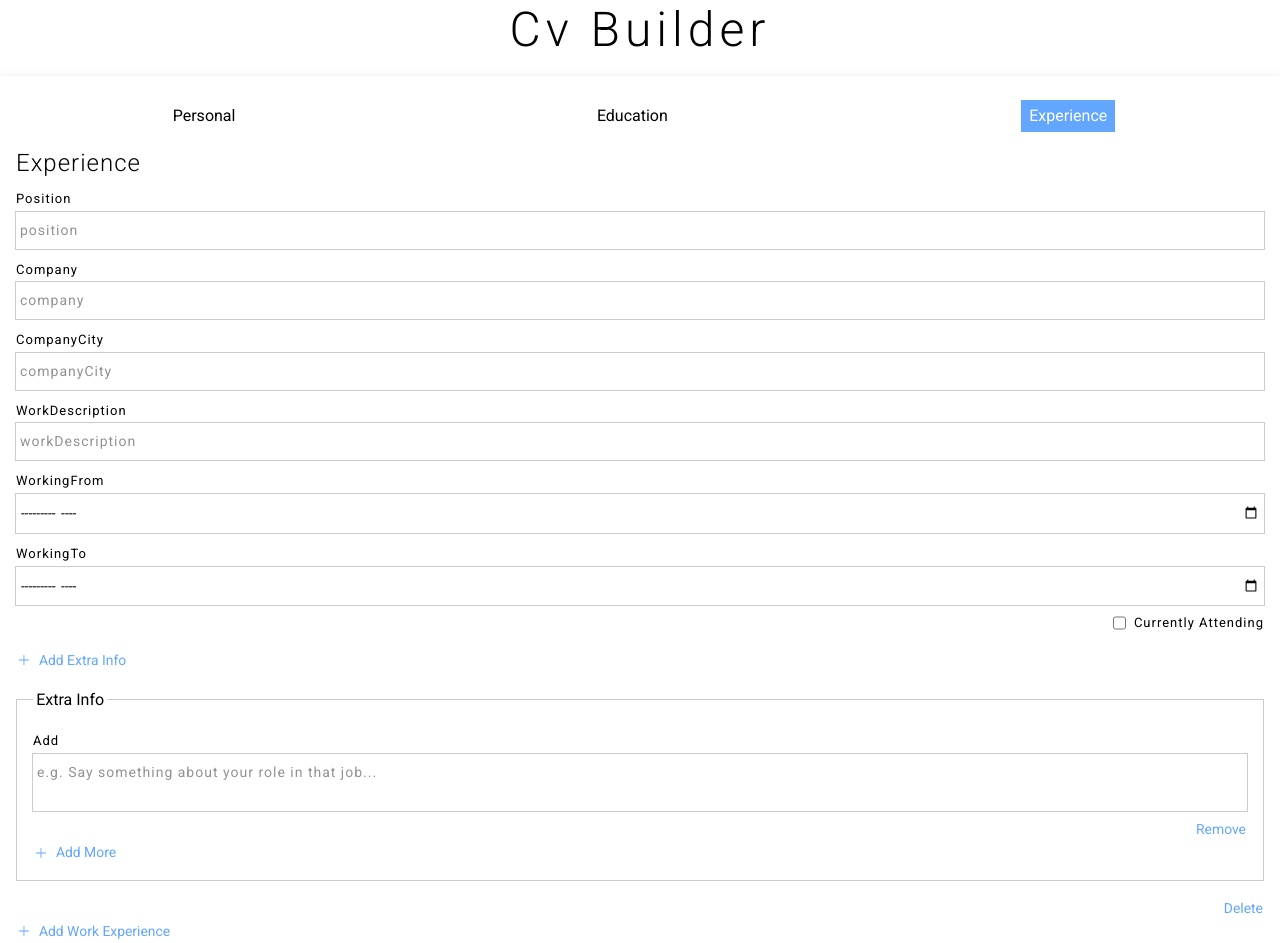
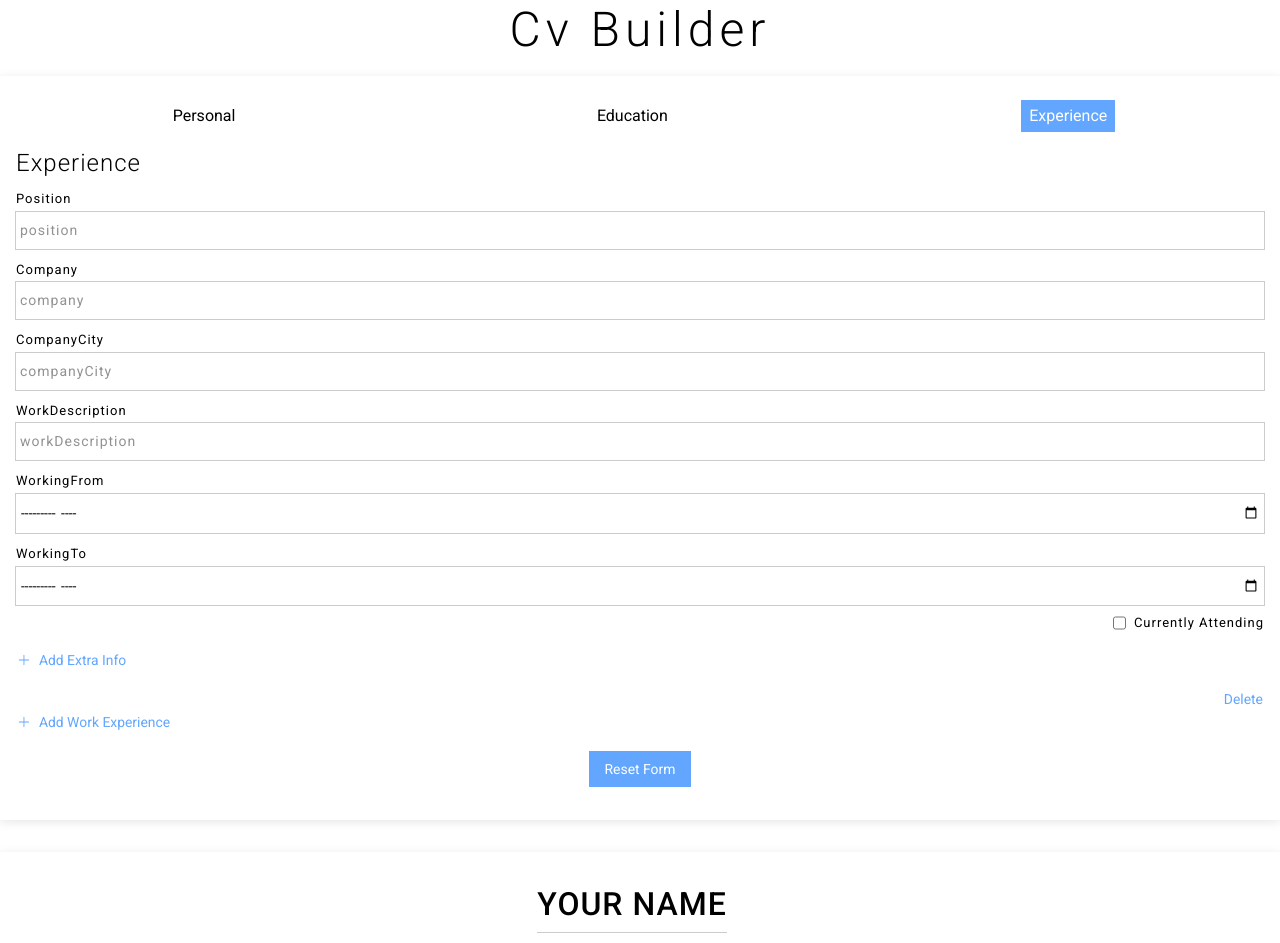
Before and after one commit to anmaras/cv-project, a React (Create React App) app: page /experience in a window 1280 px wide. Shown: the top 943 px of the page. Built offline with nearby package versions, Linux system fonts and the light colour scheme.

Commit message:
fixed conditionals for extra info section

```diff
--- a/src/Components/Form/FormExperience/FormExperienceExtraInfo/FormExperienceExtraInfo.js
+++ b/src/Components/Form/FormExperience/FormExperienceExtraInfo/FormExperienceExtraInfo.js
@@ -1,37 +1,34 @@
 import React from 'react';
 import { useGlobalContext } from '../../../../Context';
 import { BsPlusLg } from 'react-icons/bs';
-
+import { FaMinus } from 'react-icons/fa';
 import style from './FormExperienceExtraInfo.module.css';
 
-function FormExperienceExtraInfo({ id, jobSpecifics }) {
+function FormExperienceExtraInfo({ id, jobSpecifics, isSelected }) {
   const {
-    setIsJobInfoActive,
-    isJobInfoActive,
     jobInfoOnChangeHandler,
     removeJobInfoList,
     addToMoreAboutJobInfoList,
+    getExtraInfoId,
   } = useGlobalContext();
+
+  console.log(isSelected);
 
   return (
     <div className={style['extraInfo-container']}>
       <button
         className={[style['add-extraInfo-btn'], 'btn-style-1'].join(' ')}
-        onClick={(e) => {
-          e.preventDefault();
-          setIsJobInfoActive(!isJobInfoActive);
+        onClick={() => {
+          getExtraInfoId(id);
         }}
       >
-        <BsPlusLg />
+        {isSelected ? <FaMinus /> : <BsPlusLg />}
         add extra info
       </button>
-      {isJobInfoActive && (
+      {isSelected && (
         <fieldset>
           <legend>Extra Info</legend>
-
           <div>
-            {isJobInfoActive && (
-              <>
             <ul className={style['expJobExtraInfo-list']}>
               {jobSpecifics.map((item) => {
                 return (
@@ -52,12 +49,10 @@ function FormExperienceExtraInfo({ id, jobSpecifics }) {
                       />
                     </div>
                     <button
-                          className={[
-                            style['remove-info-btn'],
-                            'btn-style-1',
-                          ].join(' ')}
-                          onClick={(e) => {
-                            e.preventDefault();
+                      className={[style['remove-info-btn'], 'btn-style-1'].join(
+                        ' '
+                      )}
+                      onClick={() => {
                         removeJobInfoList(item.id);
                       }}
                     >
@@ -76,8 +71,6 @@ function FormExperienceExtraInfo({ id, jobSpecifics }) {
             >
               <BsPlusLg /> add more
             </button>
-              </>
-            )}
           </div>
         </fieldset>
       )}
```
Lines whose indentation alone changed are shown as unchanged.
